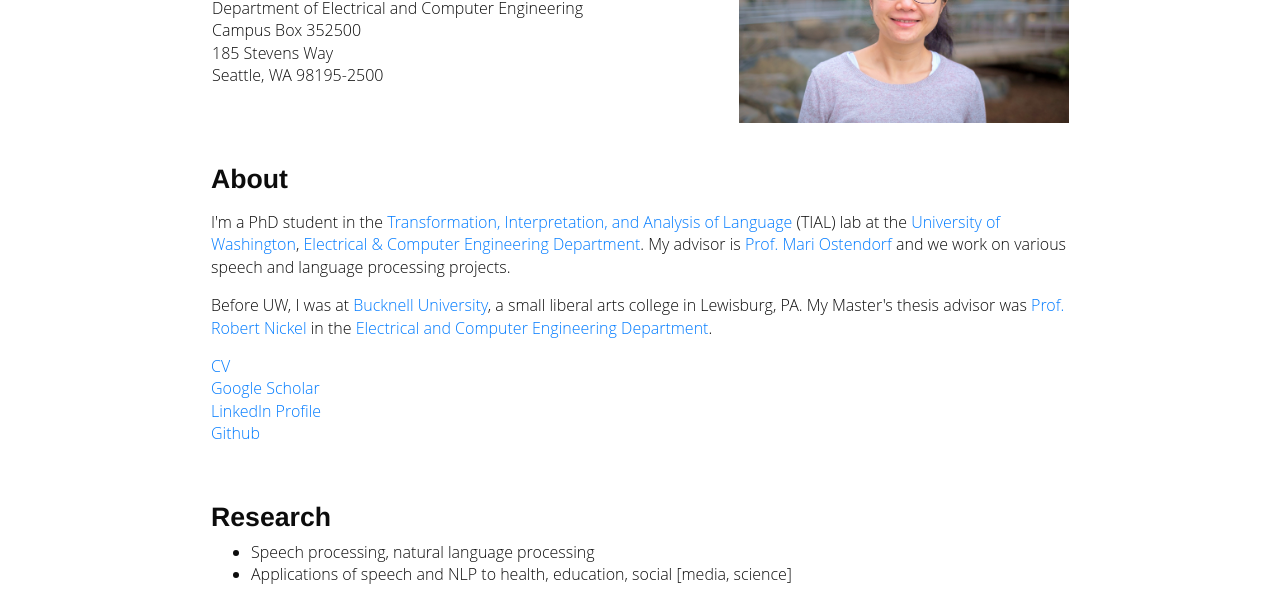
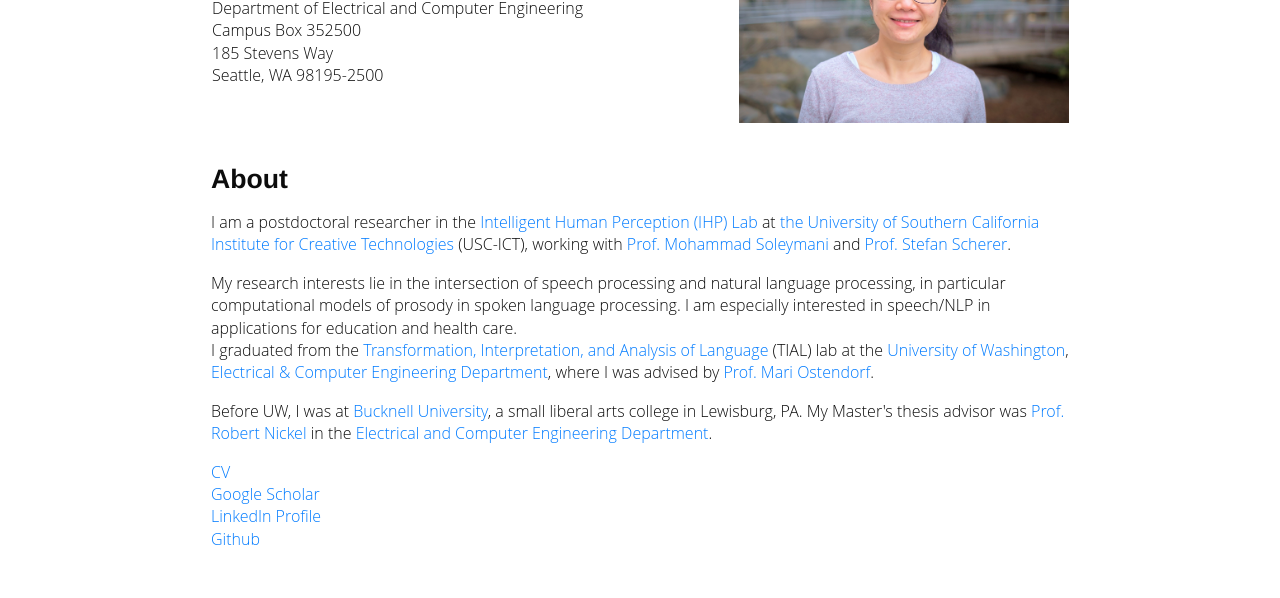
Before and after one commit to ttmt001/ttmt001.github.io, a plain HTML site: page index.html in a window 1280 px wide. Shown: the part 167-765 px from the top of the page. Drawn offline with nearby package versions, Linux system fonts and the light colour scheme.

Commit message:
new digs!

```diff
--- a/index.html
+++ b/index.html
@@ -98,12 +98,25 @@
         <div class="simple">
         <h2>About</h2>
         <p class="lead">
-        <p>I'm a PhD student in
-        the <a href="http://tial-uw.github.io/">Transformation, Interpretation, and Analysis of Language</a>
+        <p>
+        I am a postdoctoral researcher in the
+        <a href="https://ihp-lab.org/">Intelligent Human Perception (IHP) Lab</a>
+        at <a href="">the University of Southern California</a>
+        <a href="">Institute for Creative Technologies</a> (USC-ICT),
+        working with
+        <a href="http://people.ict.usc.edu/~soleymani/">Prof. Mohammad Soleymani</a> and
+        <a href="https://schererstefan.net/">Prof. Stefan Scherer</a>.
+        </p>
+        My research interests lie in the intersection of speech processing
+        and natural language processing,
+        in particular computational models of prosody in spoken language processing.
+        I am especially interested in speech/NLP in applications for education and health care.
+        <p>
+        I graduated from the
+        <a href="http://tial-uw.github.io/">Transformation, Interpretation, and Analysis of Language</a>
         (TIAL) lab at the <a href="http://www.washington.edu">University of Washington</a>,
-        <a href="http://www.ece.uw.edu">Electrical & Computer Engineering Department</a>.
-        My advisor is <a href="http://ssli.ee.washington.edu/people/mo/cover.html">Prof. Mari Ostendorf</a>
-        and we work on various speech and language processing projects.
+        <a href="http://www.ece.uw.edu">Electrical & Computer Engineering Department</a>,
+        where I was advised by <a href="http://ssli.ee.washington.edu/people/mo/cover.html">Prof. Mari Ostendorf</a>.
         </p>
         <p>
         Before UW, I was at <a href="http://www.bucknell.edu">Bucknell University</a>,
@@ -113,7 +126,7 @@
         in the <a href="https://www.bucknell.edu/academics/college-engineering/majors-departments/electrical-computer-engineering">Electrical and Computer Engineering Department</a>.
 
         <p>
-        <a href="pdfs/cv_ttmt001_feb2020.pdf">CV</a>
+        <a href="pdfs/cv_dec2020.pdf">CV</a>
         <br>
         <a href="https://scholar.google.com/citations?user=pJXKrrkAAAAJ&hl=en">Google Scholar</a>
         <br>
@@ -142,7 +155,7 @@
 
         <li>
         <b>
-        <a href="">
+        <a href="https://www.isca-speech.org/archive/Interspeech_2020/abstracts/3037.html">
         Analysis of Disfluency in Children's Speech
         </a>
         </b>
@@ -157,8 +170,8 @@
         Interspeech</i>, 2020
         <br>
         <a href="pdfs/interspeech2020_children_disfluency_final.pdf">[pdf]</a>
+        <a href="pdfs/3037_paper_TrangTran_AnalysisOfDisfluencyInChildrensSpeech.pdf">[slides]</a>
         <a href="https://youtu.be/uCCwd9lUUmU">[highlight]</a>
-        <a href="pdfs/3037_paper_TrangTran_AnalysisOfDisfluencyInChildrensSpeech.pdf">[slides]</a>
         </li>
         </li>
 
```
Also changed, not shown: 2 other files.
